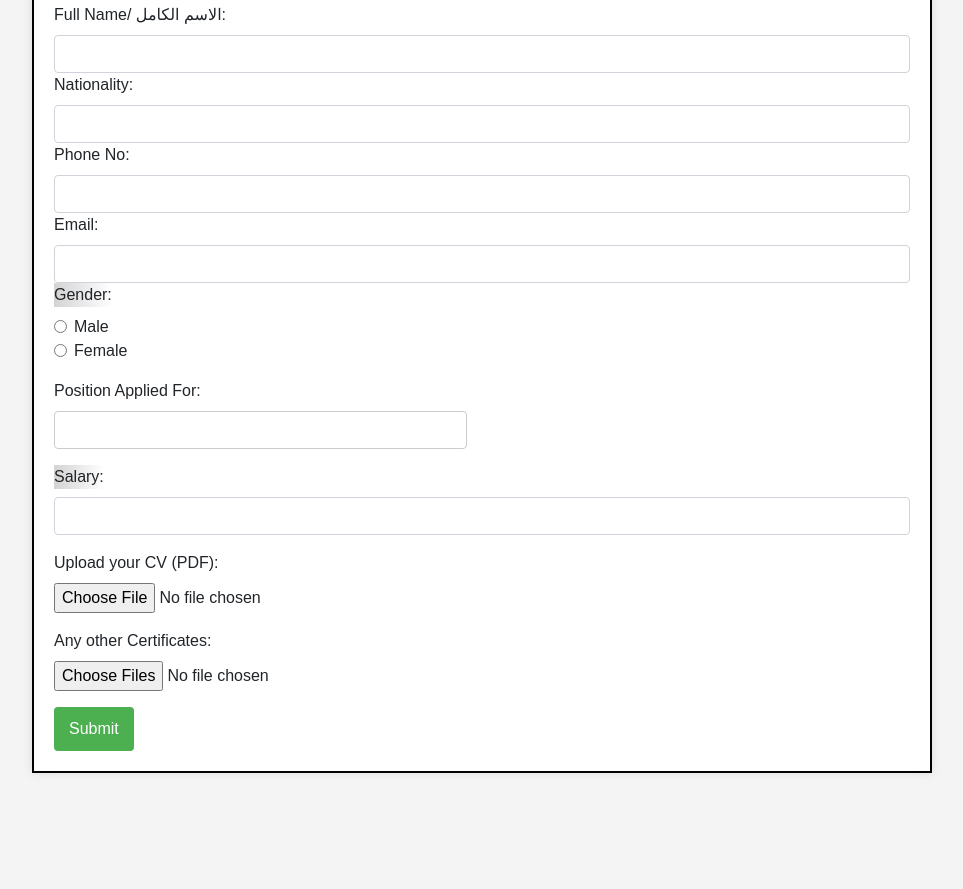
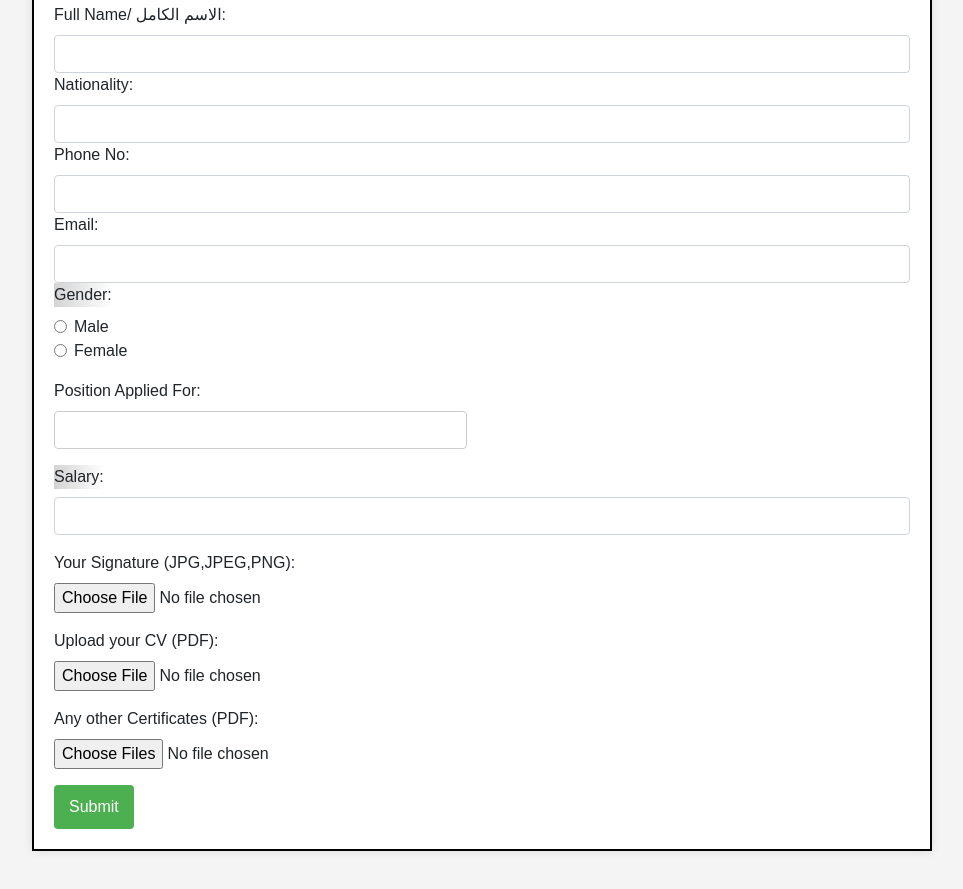
Before and after one commit to webdesignalameeri/demo, a plain HTML site: page index.html in a window 1280 px wide. Shown: the part 415-1304 px from the top of the page, without its empty margins (158-1121 px from the left). Before the commit the page ends 1258 px from the top, so only its background shows below. Drawn offline with nearby package versions, Linux system fonts and the light colour scheme.

Commit message:
sign added

```diff
--- a/index.html
+++ b/index.html
@@ -109,11 +109,16 @@
                 </div>
 
                 <div class="form-group">
+                    <label for="sign">Your Signature (JPG,JPEG,PNG):</label>
+                    <input type="file" id="sign" name="sign" accept=".jpg,.jpeg,.png" required class="form-control-file">
+                </div>
+
+                <div class="form-group">
                     <label for="cv">Upload your CV (PDF):</label>
                     <input type="file" id="cv" name="cv" accept=".pdf" required class="form-control-file">
                 </div>
                 <div class="form-group">
-                    <label for="certificates">Any other Certificates:</label>
+                    <label for="certificates">Any other Certificates (PDF):</label>
                     <input type="file" id="certificates" name="certificates" accept=".pdf" multiple required class="form-control-file">
                 </div>
                 <button type="submit" class="btn btn-success">Submit</button>
```
